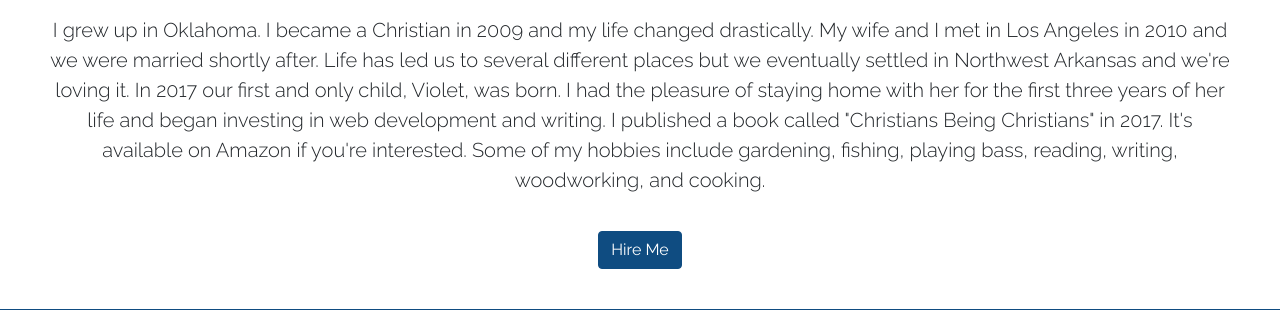
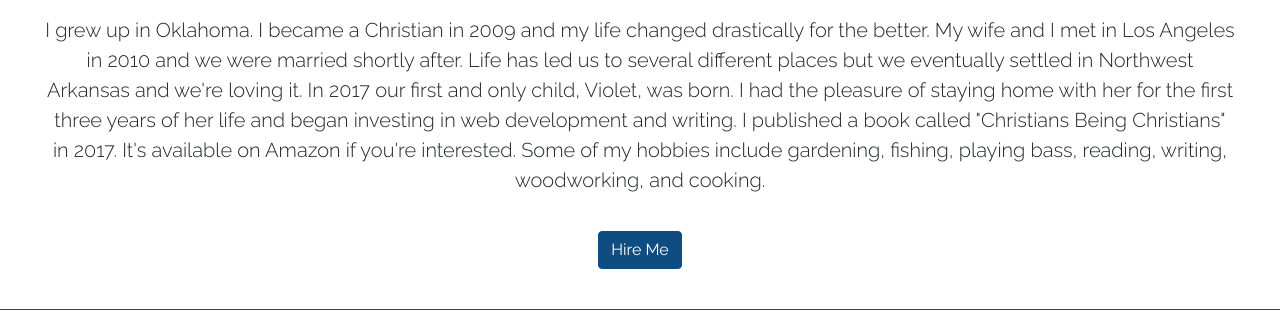
Before and after one commit to DevHare1/DevHare1.github.io, a plain HTML site: page about.html in a window 1280 px wide. Shown: the part 677-994 px from the top of the page. Drawn offline with nearby package versions, Linux system fonts and the light colour scheme.

Commit message:
changed about text

```diff
--- a/about.html
+++ b/about.html
@@ -77,14 +77,14 @@
       </h2>
       <p class="lead">
         I grew up in Oklahoma. I became a Christian in 2009 and my life changed
-        drastically. My wife and I met in Los Angeles in 2010 and we were
-        married shortly after. Life has led us to several different places but
-        we eventually settled in Northwest Arkansas and we're loving it. In 2017
-        our first and only child, Violet, was born. I had the pleasure of
-        staying home with her for the first three years of her life and began
-        investing in web development and writing. I published a book called
-        "Christians Being Christians" in 2017. It's available on Amazon if
-        you're interested. Some of my hobbies include gardening, fishing,
+        drastically for the better. My wife and I met in Los Angeles in 2010 and
+        we were married shortly after. Life has led us to several different
+        places but we eventually settled in Northwest Arkansas and we're loving
+        it. In 2017 our first and only child, Violet, was born. I had the
+        pleasure of staying home with her for the first three years of her life
+        and began investing in web development and writing. I published a book
+        called "Christians Being Christians" in 2017. It's available on Amazon
+        if you're interested. Some of my hobbies include gardening, fishing,
         playing bass, reading, writing, woodworking, and cooking.
       </p>
       <a href="./contact.html" class="btn btn-primary" target="_self"
```
